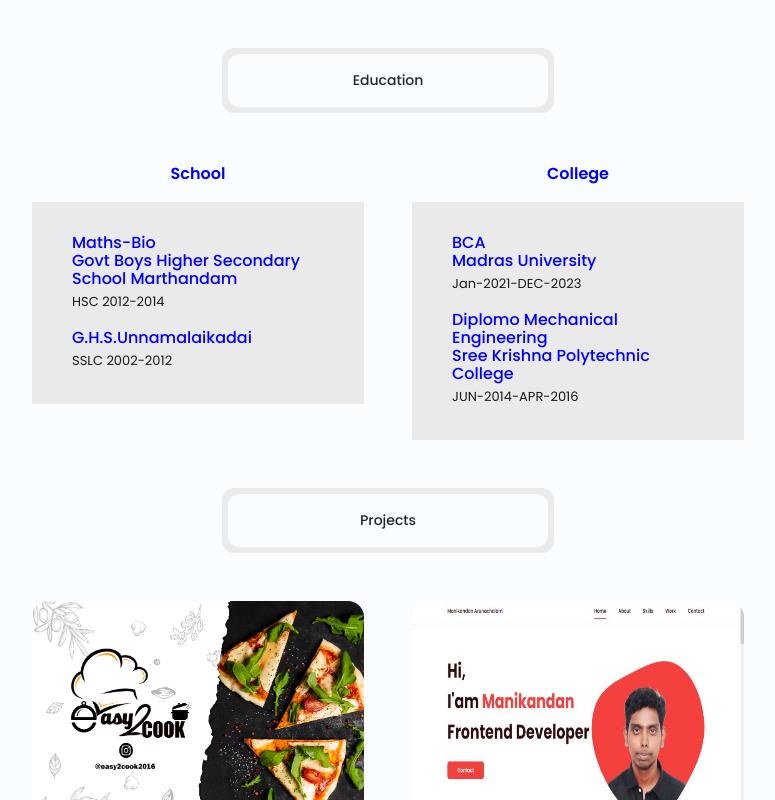
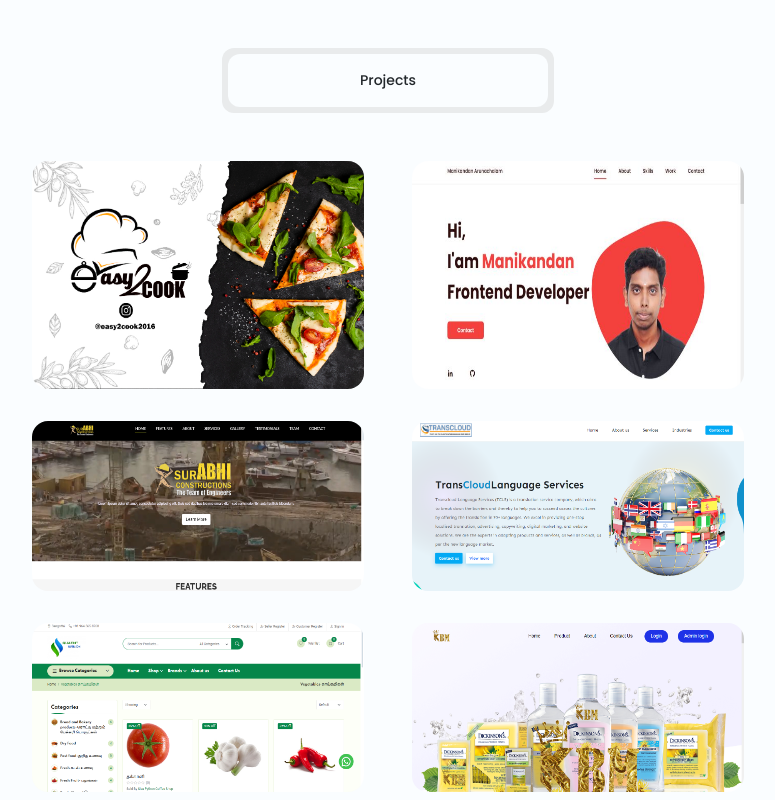
Before and after one commit to Amanikandan1997/ReactJs_Portfolio, a React (Create React App) app: page /#/project in a window 1280 px wide. Shown: the top 800 px of the page, without its empty margins (252-1027 px from the left). Built offline with nearby package versions, Linux system fonts and the light colour scheme.

Commit message:
bug change

```diff
--- a/src/Project.js
+++ b/src/Project.js
@@ -33,13 +33,13 @@ import sachin2 from "./assests/sachin 2.jpg"
 import book1 from "./assests/b1.jpg"
 import book2 from "./assests/b2.jpg"
 import Navbar from './Navbar'
-import Course from "./Course"
+
 import  Calendar  from './assests/calendar.jpeg'
 function Project() {
   return (
 
     <>
- <Course/>
+
      <ul className="filters__content"> <button className="filters__button filter-tab-active" data-target="#skills">
             Projects
           </button></ul>
```
